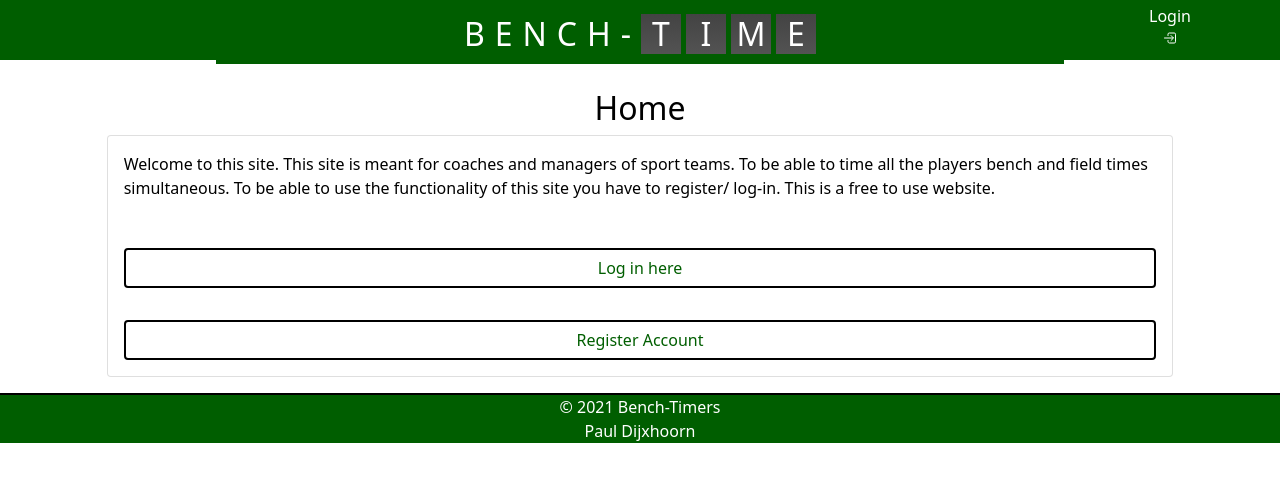
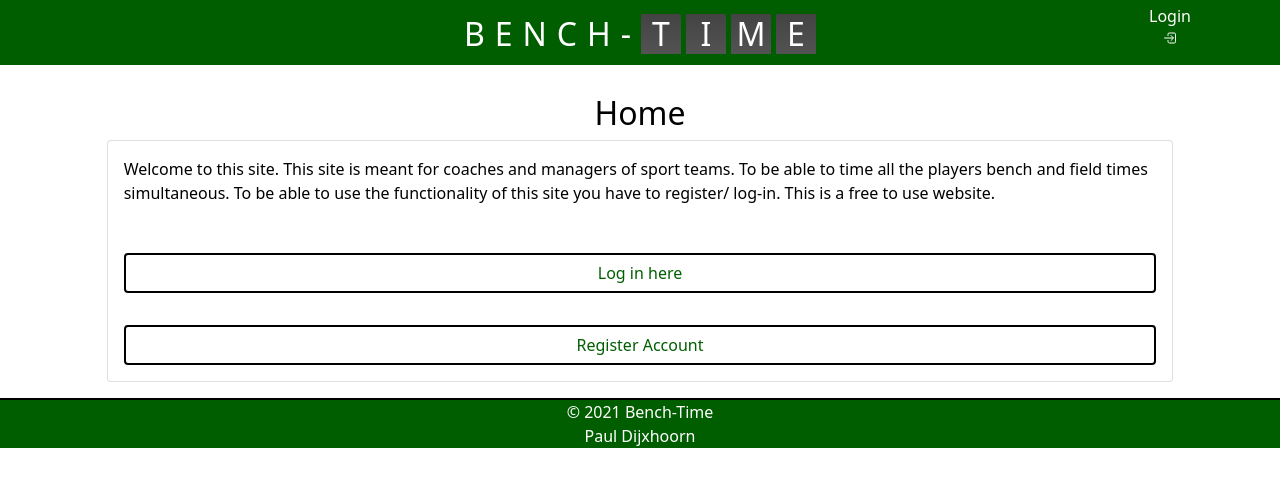
Before and after one commit to pjdijxhoorn/Bench-Timer, a Flask app: page / in a window 1280 px wide. Shown: the top 487 px of the page. Run offline with Flask 2, Linux system fonts and the light colour scheme; data that the repository does not hold is empty; some libraries are stand-ins or nearby versions.

Commit message:
fixed small sizing error navbar

```diff
--- a/static/css/style.css
+++ b/static/css/style.css
@@ -26,7 +26,7 @@ body {
     background: rgb(0, 94, 0);
     color: white;
     margin-bottom: -1px;
-    height: 60px;
+    height: 65px;
     z-index: 1;
     border: 4px solid rgb(0, 94, 0);
 }
--- a/templates/base.html
+++ b/templates/base.html
@@ -19,7 +19,7 @@
 
     <!--- Icon tab --->
 
-    <title>Bench timers</title>
+    <title>Bench Time</title>
 </head>
 
 <body>
@@ -151,7 +151,7 @@
 
     <!--- footer --->
     <footer class="col-12 row g-0 justify-content-center mt-3">
-        <div class="col-lg-4 col-sm-12 footer-content text-center">© 2021 Bench-Timers <br>Paul Dijxhoorn </div>
+        <div class="col-lg-4 col-sm-12 footer-content text-center">© 2021 Bench-Time <br>Paul Dijxhoorn </div>
     </footer>
 
     <!--- js loaded at end --->
```
